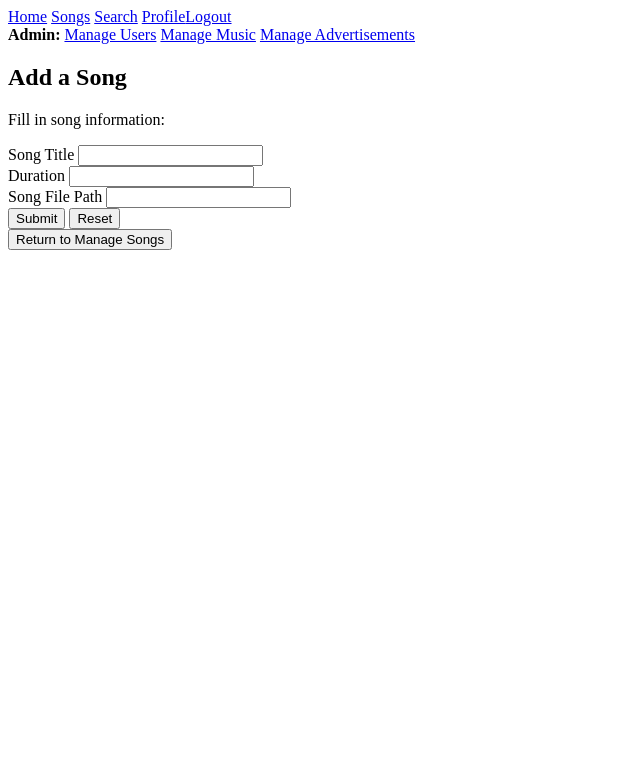
After one commit to alexs2112/CPSC471_Spoofy, a PHP site: page /admin/add_song.php in a window 1280 px wide. The commit adds this page. Shown: the top 783 px of the page, without its empty margins (0-640 px from the left). Run offline with PHP 8.4, Linux system fonts and the light colour scheme; the visitor is signed in with stand-in values (Sample User, id 1).

Commit message:
Added song managing to admin

```diff
--- /dev/null
+++ b/Spoofy/admin/add_song.php
@@ -0,0 +1,96 @@
+<?php
+include "../modules/menubar.php";
+include "../modules/mysql_connect.php";
+
+if(!isset($_SESSION)) { session_start(); }
+if (isset($_SESSION["LoggedIn"]) && $_SESSION["LoggedIn"] && $_SESSION["Admin"]){
+
+	// Define variables and initialize with empty values
+	$error_string = "";
+	$title = "";
+	$duration = "";
+	$filepath = "";
+
+	// Processing form data when form is submitted
+	if($_SERVER["REQUEST_METHOD"] == "POST"){
+
+		// Validate title
+		$title = trim($_POST["title"]);
+		if(empty($title)) {
+			$error_string = "Title can't be empty.";
+		} elseif(!preg_match('/^[a-zA-Z0-9_]+$/', trim($_POST["title"]))) {
+			$error_string = "Title can only contain letters, numbers, and underscores.";
+		}
+
+		// Validate duration
+		$duration = trim($_POST["duration"]);
+		if(empty($duration)) {
+			$error_string = "Duration can't be empty.";
+		} elseif(!preg_match('/^[0-5][0-9]:[0-5][0-9]:[0-5][0-9]$/', trim($_POST["duration"]))) {
+			$error_string = "Duration should be formatted as 'hh:mm:ss'";
+		}
+
+		// Validate filepath
+		// TODO: Actual validation checks
+		$filepath = trim($_POST["filepath"]);
+
+		// If there are no errors, insert into the database
+		if(empty($error_string)) {
+
+			// Prepare an insert statement
+			$sql = "INSERT INTO SONG (Title, Duration, MusicFile) VALUES (?, ?, ?)";
+			$prepare = mysqli_prepare($con, $sql);
+			if($prepare) {
+
+				// Bind all values
+				$prepare -> bind_param("sss", $title, $duration, $filepath);
+				$prepare -> execute();
+				$result = $prepare -> get_result();
+
+				// Redirect to login page after registering
+				header("location: manage_songs.php");
+				$prepare -> close();
+			}
+		}
+
+		// Close connection
+		mysqli_close($con);
+	}
+} else {
+	header("location: ../error.php");
+}
+?>
+
+<html>
+    <head>
+        <title>Register - Spoofy</title>
+    </head>
+    <body>
+        <div class="wrapper">
+        <h2>Add a Song</h2>
+        <p>Fill in song information:</p>
+            <form action="<?php echo htmlspecialchars($_SERVER["PHP_SELF"]); ?>" method="post">
+                <div class="form-group">
+                    <label>Song Title</label>
+                    <input type="text" name="title" class="form-control" value="<?php echo $title; ?>">
+                </div>
+                <div class="form-group">
+                    <label>Duration</label>
+                    <input type="text" name="duration" class="form-control" value="<?php echo $duration; ?>">
+                </div>
+                <div class="form-group">
+                    <label>Song File Path</label>
+                    <input type="text" name="filepath" class="form-control" value="<?php echo $filepath; ?>">
+                </div>
+                <div class="form-group">
+                    <input type="submit" class="btn btn-primary" value="Submit">
+                    <input type="reset" class="btn btn-secondary ml-2" value="Reset">
+                </div>
+                <?php if ($error_string) echo "<p style=\"color:red;\">".$error_string."</p>";?>
+				<button onclick='location.href="add_song.php"' type='button'>
+					Return to Manage Songs
+				</button><br>
+            </form>
+        </div>
+    </body>
+</html>
--- a/Spoofy/modules/menubar.php
+++ b/Spoofy/modules/menubar.php
@@ -23,7 +23,7 @@ if (isset($_SESSION["LoggedIn"]) && $_SESSION["LoggedIn"] && $_SESSION["Admin"])
     <div class="topnav">
         <a><strong>Admin:</strong></a>
         <a href="/admin/manage_users.php">Manage Users</a>
-        <a href="/admin/manage_music.php">Manage Music</a>
+        <a href="/admin/manage_songs.php">Manage Music</a>
         <a href="/admin/manage_ads.php">Manage Advertisements</a>
     </div>';
 }
```
Also changed, not shown: Spoofy/admin/clear_monthly.php (added, +18 -0 lines), Spoofy/admin/delete_song.php (added, +18 -0 lines), Spoofy/admin/manage_music.php (deleted, +0 -12 lines), Spoofy/admin/manage_songs.php (added, +70 -0 lines).
